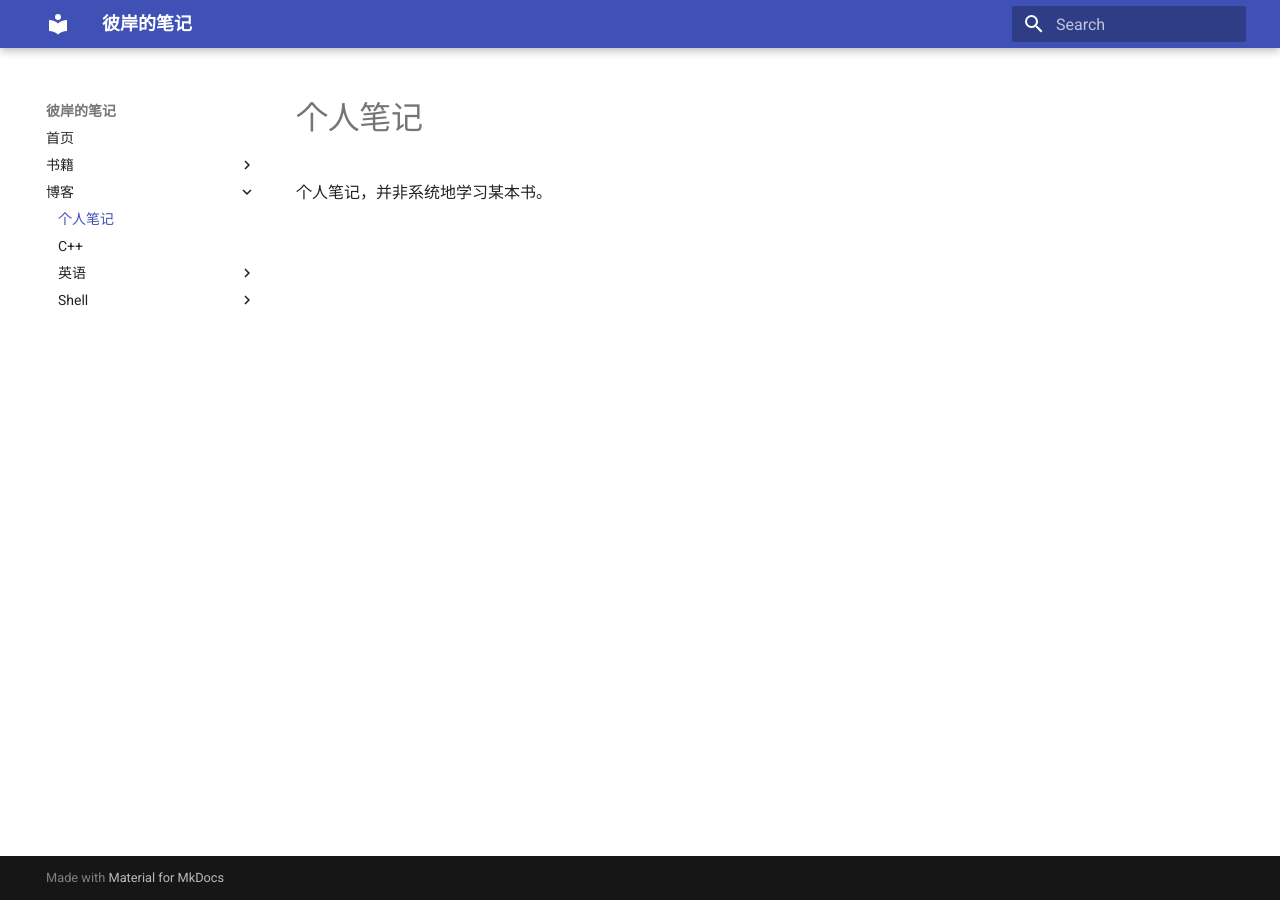
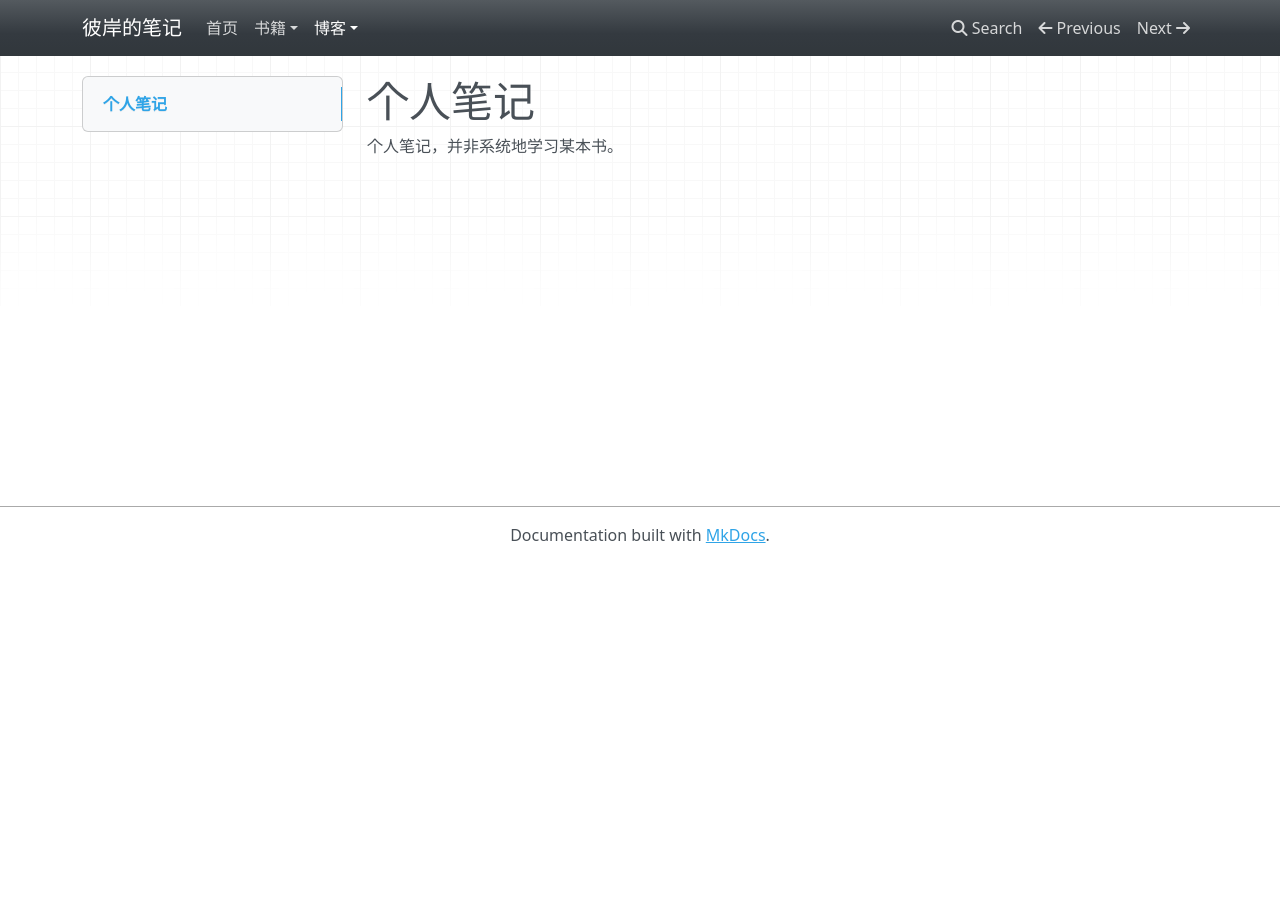
Before and after one commit to bi-an/learning_books, an MkDocs documentation site: the page built from docs/blog/index.md, in a window 1280 px wide. Built offline with MkDocs 1.6.1, drawn with Linux system fonts in a browser that asks for light colours; nearby versions of some CDN libraries; some of the changed lines change nothing that is shown.

Commit message:
Update mkdocs.yml

```diff
--- a/mkdocs.yml
+++ b/mkdocs.yml
@@ -1,7 +1,23 @@
 site_name: 彼岸的笔记
 site_url: https://bi-an.github.com/learning_books
-#theme: readthedocs
-theme: material
+#theme: material
+theme:
+  name: mkdocs
+  highlightjs: true
+  hljs_languages:
+    - yaml
+    - rust
+    - cpp
+    - java
+  analytics:
+    gtag: G-ABC123
+  shortcuts:
+    help: 191    # ?
+    next: 78     # n
+    previous: 80 # p
+    search: 83   # s
+  #nav style can be dark or light
+  nav_style: dark
 
 # Navigation
 nav:
```
